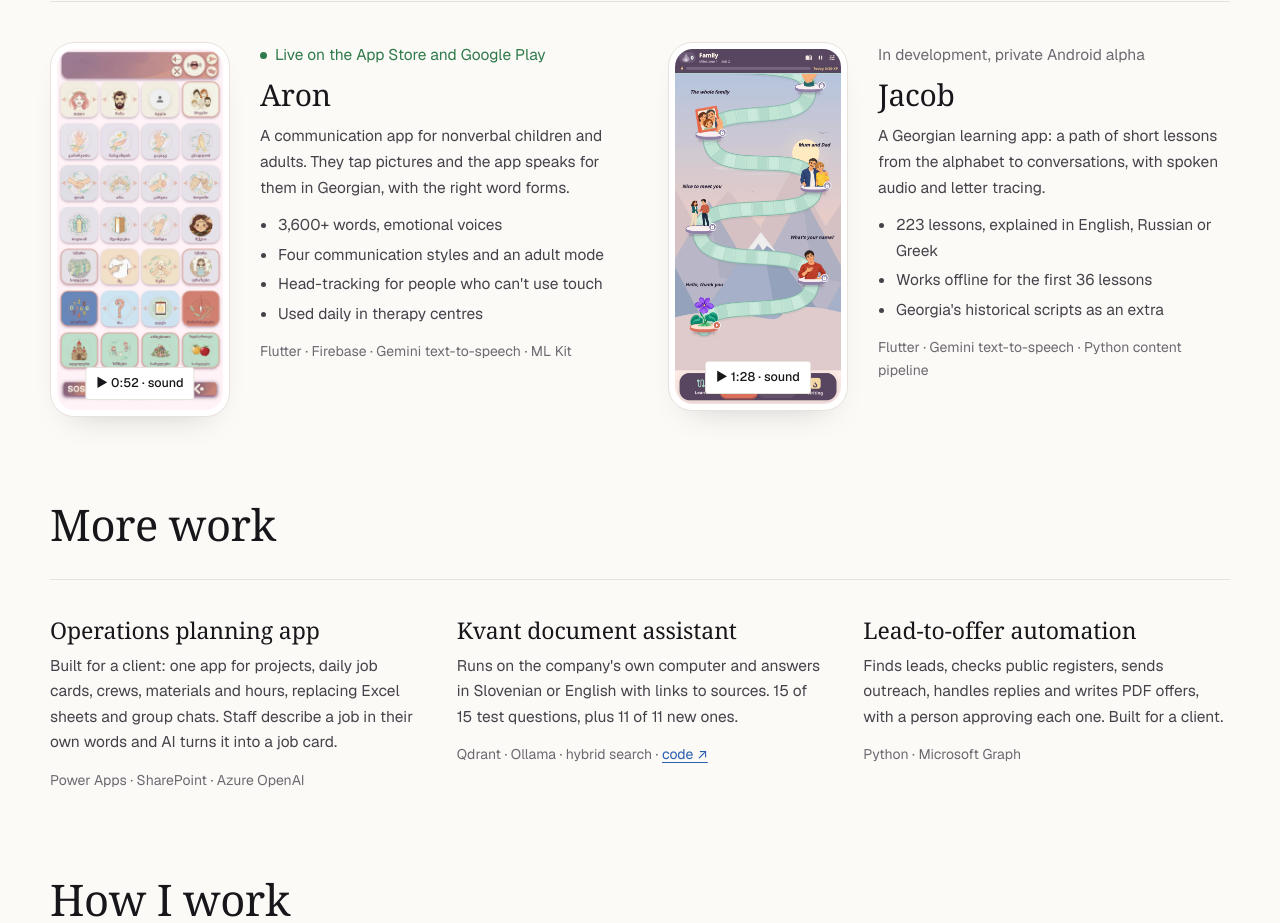
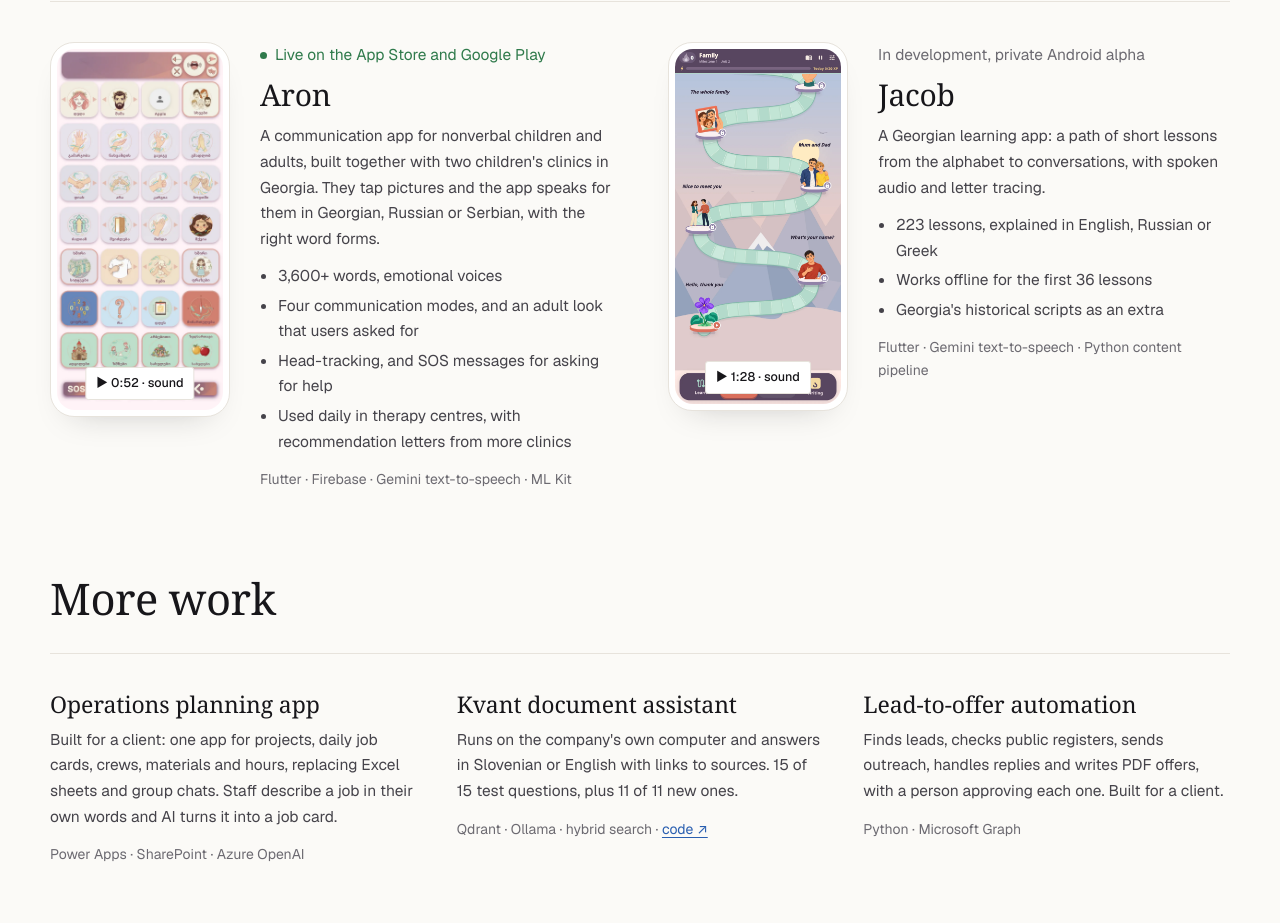
Before and after one commit to cesicobrad/cesicobrad.github.io, a plain HTML site: page index.html in a window 1280 px wide. Shown: the part 2900-3823 px from the top of the page. Drawn offline with nearby package versions, Linux system fonts and the light colour scheme; a web font is replaced by a local one.

Commit message:
Aron: built with two clinics, three languages, adult look users asked for
Co-Authored-By: Claude Opus 5.5 <noreply@anthropic.com>

```diff
--- a/index.html
+++ b/index.html
@@ -127,8 +127,8 @@
       <div>
         <p class="status live">Live on the App Store and Google Play</p>
         <h3>Aron</h3>
-        <p>A communication app for nonverbal children and adults. They tap pictures and the app speaks for them in Georgian, with the right word forms.</p>
-        <ul><li>3,600+ words, emotional voices</li><li>Four communication styles and an adult mode</li><li>Head-tracking for people who can't use touch</li><li>Used daily in therapy centres</li></ul>
+        <p>A communication app for nonverbal children and adults, built together with two children's clinics in Georgia. They tap pictures and the app speaks for them in Georgian, Russian or Serbian, with the right word forms.</p>
+        <ul><li>3,600+ words, emotional voices</li><li>Four communication modes, and an adult look that users asked for</li><li>Head-tracking, and SOS messages for asking for help</li><li>Used daily in therapy centres, with recommendation letters from more clinics</li></ul>
         <p class="stack">Flutter · Firebase · Gemini text-to-speech · ML Kit</p>
       </div>
     </article>
```
